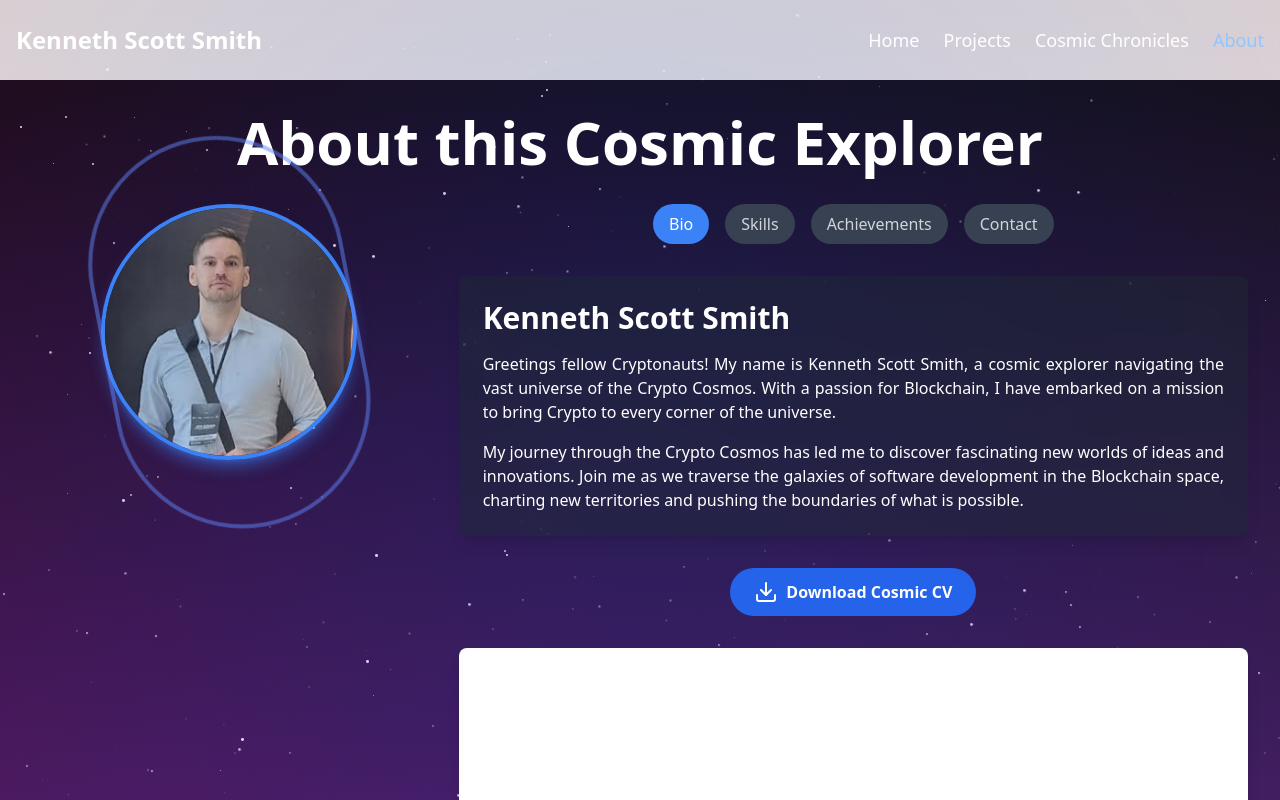
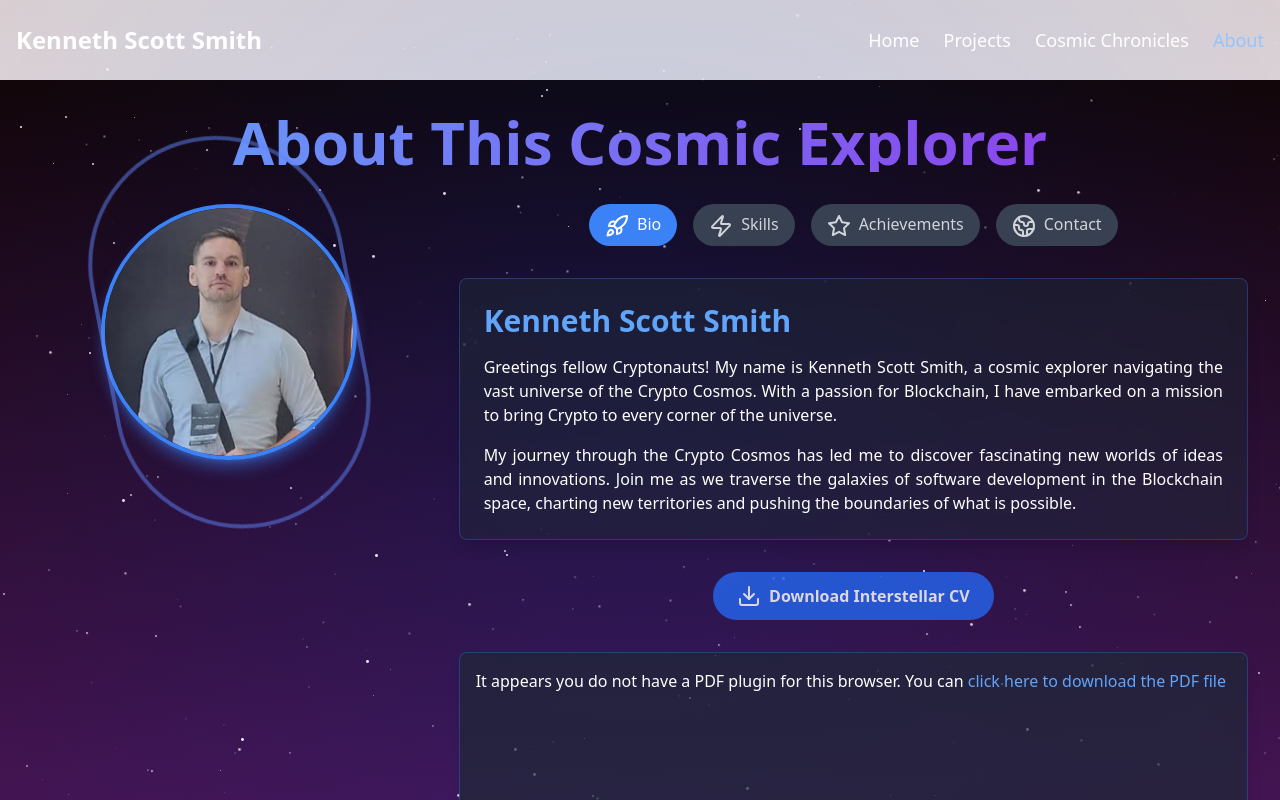
Before and after one commit to ksmit323/ksmit323.github.io, a Next.js app: page /about in a window 1280 px wide. Shown: the top 800 px of the page. Built offline with nearby package versions, Linux system fonts and the light colour scheme.

Commit message:
update About page

```diff
--- a/src/app/about/page.tsx
+++ b/src/app/about/page.tsx
@@ -2,9 +2,8 @@
 
 import React, { useState } from 'react';
 import { motion, AnimatePresence } from 'framer-motion';
-import { Star, Download, ChevronRight } from 'lucide-react';
+import { Star, Download, ChevronRight, Rocket, Earth, Zap } from 'lucide-react';
 import CosmicBackground from '@/components/CosmicBackground';
-
 
 const AboutPage: React.FC = () => {
   const [activeSection, setActiveSection] = useState('bio');
@@ -14,31 +13,17 @@ const AboutPage: React.FC = () => {
     <div className="min-h-screen bg-gradient-to-b from-black to-purple-900 text-white p-8 relative overflow-hidden">
       <CosmicBackground />
 
-      {/* Nebula Effect */}
-      <motion.div
-        className="absolute inset-0 bg-gradient-to-r from-purple-500/20 to-blue-500/20 pointer-events-none"
-        animate={{
-          opacity: [0.3, 0.5, 0.3],
-        }}
-        transition={{
-          duration: 10,
-          repeat: Infinity,
-          repeatType: 'reverse',
-        }}
-      />
-
       <div className="container mx-auto relative z-10">
         <motion.h1
-          className="text-6xl font-bold mb-8 text-center"
+          className="text-6xl font-bold mb-8 text-center text-transparent bg-clip-text bg-gradient-to-r from-blue-400 to-purple-600"
           initial={{ y: -50, opacity: 0 }}
           animate={{ y: 0, opacity: 1 }}
           transition={{ duration: 1 }}
         >
-          About this Cosmic Explorer
+          About This Cosmic Explorer
         </motion.h1>
 
         <div className="flex flex-col md:flex-row gap-8">
-          {/* Profile picture */}
           <motion.div
             className="md:w-1/3"
             initial={{ x: -100, opacity: 0 }}
@@ -66,9 +51,7 @@ const AboutPage: React.FC = () => {
             </div>
           </motion.div>
 
-          {/* Content */}
           <div className="md:w-2/3">
-            {/* Navigation */}
             <motion.div
               className="flex justify-center mb-8"
               initial={{ y: 50, opacity: 0 }}
@@ -82,15 +65,18 @@ const AboutPage: React.FC = () => {
                     activeSection === section
                       ? 'bg-blue-500 text-white'
                       : 'bg-gray-700 text-gray-300'
-                  } transition-colors duration-300`}
+                  } transition-colors duration-300 hover:bg-blue-400`}
                   onClick={() => setActiveSection(section)}
                 >
+                  {section === 'bio' && <Rocket className="inline mr-2" />}
+                  {section === 'skills' && <Zap className="inline mr-2" />}
+                  {section === 'achievements' && <Star className="inline mr-2" />}
+                  {section === 'contact' && <Earth className="inline mr-2" />}
                   {section.charAt(0).toUpperCase() + section.slice(1)}
                 </button>
               ))}
             </motion.div>
 
-            {/* Content Sections */}
             <AnimatePresence mode="wait">
               <motion.div
                 key={activeSection}
@@ -98,11 +84,11 @@ const AboutPage: React.FC = () => {
                 animate={{ opacity: 1, y: 0 }}
                 exit={{ opacity: 0, y: -20 }}
                 transition={{ duration: 0.5 }}
-                className="bg-gray-800/50 backdrop-blur-md rounded-lg p-6 shadow-lg"
+                className="bg-gray-800/50 backdrop-blur-md rounded-lg p-6 shadow-lg border border-blue-500/30"
               >
-                {activeSection == 'bio' && (
+                {activeSection === 'bio' && (
                   <div>
-                    <h2 className="text-3xl font-bold mb-4">Kenneth Scott Smith</h2>
+                    <h2 className="text-3xl font-bold mb-4 text-blue-400">Kenneth Scott Smith</h2>
                     <p className="mb-4">
                       Greetings fellow Cryptonauts! My name is Kenneth Scott Smith, a cosmic explorer
                       navigating the vast universe of the Crypto Cosmos.  With a passion
@@ -113,16 +99,15 @@ const AboutPage: React.FC = () => {
                       My journey through the Crypto Cosmos has led me to discover fascinating
                       new worlds of ideas and innovations.  Join me as we traverse the galaxies
                       of software development in the Blockchain space, charting new territories
-                      and pushing the boundaries of what is possible.
-                    </p>
+                      and pushing the boundaries of what is possible.                     </p>
                   </div>
                 )}
 
                 {activeSection === 'skills' && (
                   <div>
-                    <h2 className="text-3xl font-bold mb-4">Cosmic Toolkit</h2>
+                    <h2 className="text-3xl font-bold mb-4 text-blue-400">Cosmic Toolkit</h2>
                     <ul className="grid grid-cols-2 gap-4">
-                      {['Smart Contract Developement', 'Solidity Design Patterns', 'Gas Optimization Techniques', 'DeFi Protocol Designs', 'EVM Security Best Practices', 'Testing and Auditing Methodologies'].map(
+                        {['Smart Contract Developement', 'Solidity Design Patterns', 'Gas Optimization Techniques', 'DeFi Protocol Designs', 'EVM Security Best Practices', 'Testing and Auditing Methodologies'].map(
                         (skill, index) => (
                           <motion.li
                             key={skill}
@@ -142,7 +127,7 @@ const AboutPage: React.FC = () => {
 
                 {activeSection === 'achievements' && (
                   <div>
-                    <h2 className="text-3xl font-bold mb-4">Celestial Milestones</h2>
+                    <h2 className="text-3xl font-bold mb-4 text-blue-400">Celestial Milestones</h2>
                     <ul className="space-y-4">
                       {[
                         '🥇 1st Place - Scaling Web3 Hackathon, Orderly Network Bounty',
@@ -170,7 +155,7 @@ const AboutPage: React.FC = () => {
 
                 {activeSection === 'contact' && (
                   <div>
-                    <h2 className="text-3xl font-bold mb-4">Message me!</h2>
+                    <h2 className="text-3xl font-bold mb-4 text-blue-400">Intergalactic Communication Channels</h2>
                     <ul className="space-y-4">
                       {[
                         'Email: ksmit323@gmail.com',
@@ -191,11 +176,9 @@ const AboutPage: React.FC = () => {
                     </ul>
                   </div>
                 )}
-
               </motion.div>
             </AnimatePresence>
 
-            {/* CV Download Button */}
             <motion.div
               className="mt-8 text-center"
               initial={{ opacity: 0, y: 50 }}
@@ -205,28 +188,27 @@ const AboutPage: React.FC = () => {
               <a
                 href="/Kenneth_Smith_CV.pdf"
                 download
-                className="inline-flex items-center px-6 py-3 bg-blue-600 hover:bg-blue-700 text-white font-bold rounded-full transition-colors duration-300"
+                className="inline-flex items-center px-6 py-3 bg-blue-600 hover:bg-blue-700 text-white font-bold rounded-full transition-colors duration-300 animate-pulse"
               >
                 <Download className="mr-2" />
-                Download Cosmic CV
+                Download Interstellar CV
               </a>
             </motion.div>
 
-            {/* CV Viewer */}
             <motion.div
               initial={{ opacity: 0, y: 50 }}
               animate={{ opacity: 1, y: 0 }}
               transition={{ duration: 1, delay: 1.5 }}
               className="mt-8"
             >
-              <div className="bg-white rounded-lg shadow-lg p-4 h-[600px]">
+              <div className="bg-gray-800/70 rounded-lg shadow-lg p-4 h-[600px] border border-blue-500/30">
                 <object
                   data="/Kenneth_Smith_CV.pdf"
                   type="application/pdf"
                   width="100%"
                   height="100%"
                 >
-                  <p>It appears you do not have a PDF plugin for this browser. You can <a href="/Kenneth_Smith_CV.pdf">click here to download the PDF file</a></p>
+                  <p>It appears you do not have a PDF plugin for this browser. You can <a href="/Kenneth_Smith_CV.pdf" className="text-blue-400 hover:underline">click here to download the PDF file</a></p>
                 </object>
               </div>
             </motion.div>
@@ -237,4 +219,4 @@ const AboutPage: React.FC = () => {
   );
 };
 
-export default AboutPage
+export default AboutPage;
```
